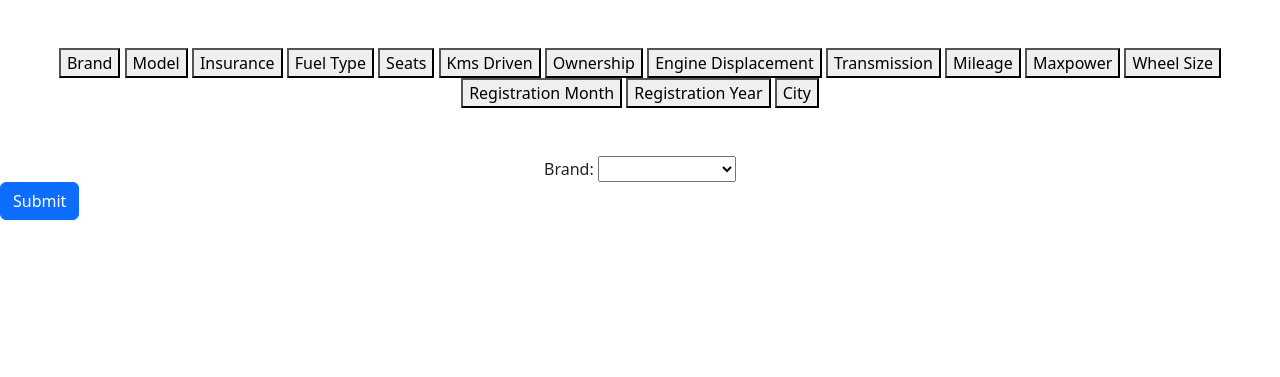
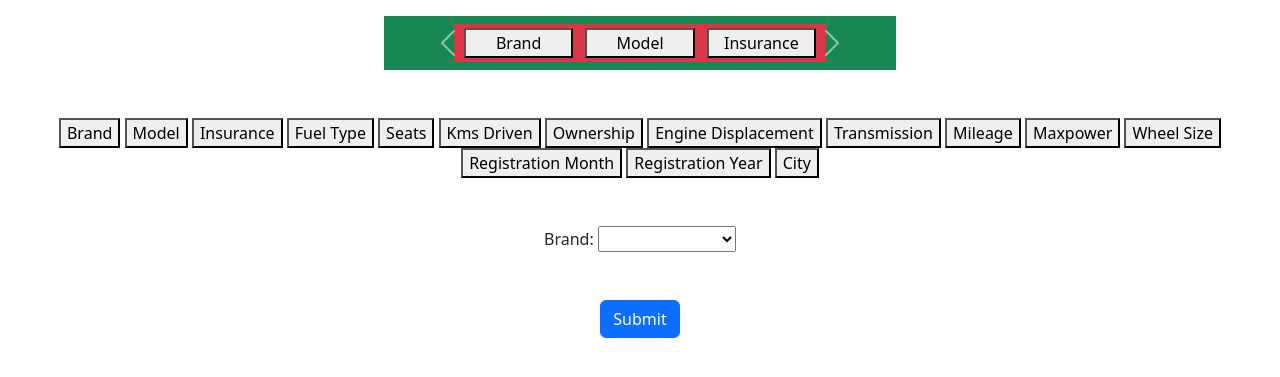
Before and after one commit to galepraveen/Used_Car_Price_Estimator, a Flask app: template templates/dummy.html in a window 1280 px wide. Shown: the part 56-433 px from the top of the page. Run offline with Flask 3, Linux system fonts and the light colour scheme; the template is opened without the code that fills it, so the values that code supplies are empty; parts of the project's set-up code (start-up, migrations or seed data) failed here and were passed over.

Commit message:
3 options created

```diff
--- a/templates/dummy.html
+++ b/templates/dummy.html
@@ -8,7 +8,6 @@
     <link rel="stylesheet" href="../assets/css/bootstrap.min.css">
     <link rel="stylesheet" href="style.css">
     <script src="../assets/js/bootstrap.min.js" defer></script>
-
 </head>
 <body>
   <nav class="navbar navbar-expand-lg bg-primary" data-bs-theme="dark">
@@ -48,12 +47,78 @@
     </div>
   </nav>
 
+  <!-- <div id="carouselExample" class="carousel slide">
+    <div class="carousel-inner bg-danger py-3 w-50 mx-auto">
+      <div class="carousel-item active text-center border border-white w-50">
+        <div class="text-center">
+          <button type="button" data-bs-target="#carouselExampleDark" data-bs-slide-to="0" class="active" aria-current="true" aria-label="Slide 1"> Brand </button>
+          <button type="button" data-bs-target="#carouselExampleDark" data-bs-slide-to="0" class="active" aria-current="true" aria-label="Slide 1"> Model </button>
+          <button type="button" data-bs-target="#carouselExampleDark" data-bs-slide-to="0" class="active" aria-current="true" aria-label="Slide 1"> Insurance </button>
+        </div>
+      </div>
+      <div class="carousel-item">
+        <button type="button" data-bs-target="#carouselExampleDark" data-bs-slide-to="0" class="active" aria-current="true" aria-label="Slide 1"> Model </button>
+      </div>
+      <div class="carousel-item">
+        <button type="button" data-bs-target="#carouselExampleDark" data-bs-slide-to="0" class="active" aria-current="true" aria-label="Slide 1"> Insurance </button>
+      </div>
+    </div>
+    <div class="buttons bg-primary">
+      <button class="carousel-control-prev w-75" type="button" data-bs-target="#carouselExample" data-bs-slide="prev">
+        <span class="carousel-control-prev-icon" aria-hidden="true"></span>
+        <span class="visually-hidden">Previous</span>
+      </button>
+      <button class="carousel-control-next w-75" type="button" data-bs-target="#carouselExample" data-bs-slide="next">
+        <span class="carousel-control-next-icon" aria-hidden="true"></span>
+        <span class="visually-hidden">Next</span>
+      </button>
+    </div>
+  </div> -->
+
+  <div id="carouselExample" class="carousel slide w-40 mx-auto mt-3 bg-success p-2">
+    <div class="carousel-inner w-75 mx-auto bg-danger p-1">
+      <div class="carousel-item active text-center">
+        <button class="mx-1 w-30"> Brand </button>
+        <button class="mx-1 w-30"> Model </button>
+        <button class="mx-1 w-30"> Insurance </button>
+      </div>
+      <div class="carousel-item text-center">
+        <button class="mx-1 w-30"> Fuel Type </button>
+        <button class="mx-1 w-30"> Seats </button>
+        <button class="mx-1 w-30"> Kms Driven </button>
+      </div>
+      <div class="carousel-item text-center">
+        <button class="mx-1 w-30"> Ownership </button>
+        <button class="mx-1 w-30"> Engin Disp. </button>
+        <button class="mx-1 w-30"> Transmission </button>
+      </div>
+      <div class="carousel-item text-center">
+        <button class="mx-1 w-30"> Mileage </button>
+        <button class="mx-1 w-30"> Max Power </button>
+        <button class="mx-1 w-30"> Wheel Size </button>
+      </div>
+      <div class="carousel-item text-center">
+        <button class="mx-1 w-30"> Reg. Month </button>
+        <button class="mx-1 w-30"> Reg. Year </button>
+        <button class="mx-1 w-30"> City </button>
+      </div>
+    </div>
+    <button class="carousel-control-prev w-25" type="button" data-bs-target="#carouselExample" data-bs-slide="prev">
+      <span class="carousel-control-prev-icon" aria-hidden="true"></span>
+      <span class="visually-hidden">Previous</span>
+    </button>
+    <button class="carousel-control-next w-25" type="button" data-bs-target="#carouselExample" data-bs-slide="next">
+      <span class="carousel-control-next-icon" aria-hidden="true"></span>
+      <span class="visually-hidden">Next</span>
+    </button>
+  </div>
+
   <div class="form">
     <form action="{{ url_for('predict')}}" method="post">
       <div id="carouselExampleDark" class="carousel carousel-dark slide">
-        <div class="text-center m-5">
+        <div class="btns text-center mx-auto mt-5">
           <button type="button" data-bs-target="#carouselExampleDark" data-bs-slide-to="0" class="active" aria-current="true" aria-label="Slide 1"> Brand </button>
-          <button type="button" data-bs-target="#carouselExampleDark" data-bs-slide-to="1" class="active" aria-current="true" aria-label="Slide 1"> Model </button>
+          <button type="button" data-bs-target="#carouselExampleDark" data-bs-slide-to="1" class="" aria-current="true" aria-label="Slide 1"> Model </button>
           <button type="button" data-bs-target="#carouselExampleDark" data-bs-slide-to="2" aria-label="Slide 2"> Insurance </button>
           <button type="button" data-bs-target="#carouselExampleDark" data-bs-slide-to="3" aria-label="Slide 3"> Fuel Type </button>
           <button type="button" data-bs-target="#carouselExampleDark" data-bs-slide-to="4" aria-label="Slide 4"> Seats </button>
@@ -69,7 +134,9 @@
           <button type="button" data-bs-target="#carouselExampleDark" data-bs-slide-to="14" aria-label="Slide 14"> City </button>
         </div>
 
-        <div class="carousel-inner">
+
+
+        <div class="carousel-inner my-5">
           <div class="carousel-item active text-center" data-bs-interval="10000">
             <div class="">
               <label for="Brand">Brand:</label>
@@ -200,11 +267,13 @@
           </div>
         </div>
 
-        <button type="submit" class="btn btn-primary"> Submit </button>
+        <div class="text-center mt-5">
+          <button type="submit" class="btn btn-primary"> Submit </button>
+        </div>
+
       </div>
     </form>
   </div>
 
-
 </body>
 </html>
--- a/templates/style.css
+++ b/templates/style.css
@@ -1,3 +1,13 @@
 .w-35{
     width: 35%;
 }
+.w-33{
+    width: 33.33%;
+}
+.w-30{
+    width: 30%;
+}
+
+.w-40{
+    width: 40%;
+}
```
